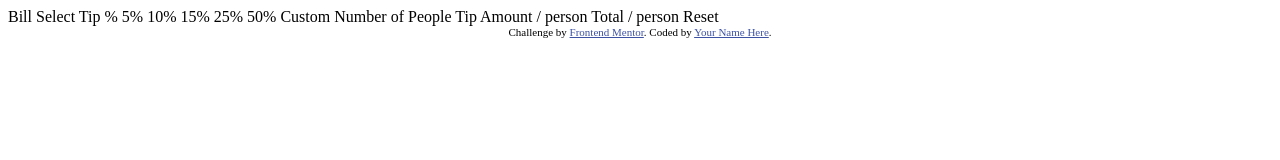
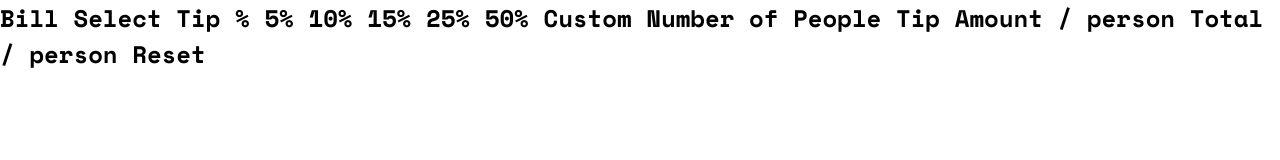
Before and after one commit to braxttsl-dev/tip-calculator-app-main, a plain HTML site: page index.html in a window 1280 px wide. Drawn offline with nearby package versions, Linux system fonts and the light colour scheme.

Commit message:
Initial Commit
-deleted unneeded files
-set up html + css (stylesheet link, colors, fonts)

```diff
--- a/index.html
+++ b/index.html
@@ -1,19 +1,21 @@
 <!DOCTYPE html>
 <html lang="en">
+
 <head>
   <meta charset="UTF-8">
-  <meta name="viewport" content="width=device-width, initial-scale=1.0"> <!-- displays site properly based on user's device -->
+  <meta name="viewport" content="width=device-width, initial-scale=1.0">
+  <!-- displays site properly based on user's device -->
 
   <link rel="icon" type="image/png" sizes="32x32" href="./images/favicon-32x32.png">
+  <link rel="stylesheet" href="styles.css">
+  <link rel="preconnect" href="https://fonts.googleapis.com">
+  <link rel="preconnect" href="https://fonts.gstatic.com" crossorigin>
+  <link href="https://fonts.googleapis.com/css2?family=Space+Mono:wght@700&display=swap" rel="stylesheet">
 
-  <title>Frontend Mentor | Tip calculator app</title>
+  <title>Tip calculator app</title>
 
-  <!-- Feel free to remove these styles or customise in your own stylesheet 👍 -->
-  <style>
-    .attribution { font-size: 11px; text-align: center; }
-    .attribution a { color: hsl(228, 45%, 44%); }
-  </style>
 </head>
+
 <body>
 
   Bill
@@ -36,9 +38,6 @@
 
   Reset
 
-  <div class="attribution">
-    Challenge by <a href="https://www.frontendmentor.io?ref=challenge" target="_blank">Frontend Mentor</a>.
-    Coded by <a href="#">Your Name Here</a>.
-  </div>
 </body>
+
 </html>
--- /dev/null
+++ b/styles.css
@@ -0,0 +1,44 @@
+* {
+    margin: 0;
+    padding: 0;
+    outline: 0;
+    box-sizing: border-box;
+}
+
+html {
+    font-size: 62.5%;
+}
+
+:root {
+    /* -------
+        Colors
+        ------ */
+    --strong-cyan: hsl(172, 67%, 45%);
+    --dark-cyan: hsl(183, 100%, 15%);
+    --grayish-cyan: hsl(184, 14%, 56%);
+    --light-graylish-cyan: hsl(189, 41%, 97%);
+    --white: hsl(0, 0%, 100%);
+
+    /* -------
+         Fonts
+        ------ */
+    --font-size: 2.4rem;
+    --font-weight: 700;
+
+
+}
+
+body {
+    -webkit-font-smoothing: antialiased;
+}
+
+body,
+input,
+button {
+    font-size: var(--font-size);
+    font-family: 'Space Mono', monospace;
+}
+
+button {
+    cursor: pointer;
+}
```
Also changed, not shown: 2 other files.
